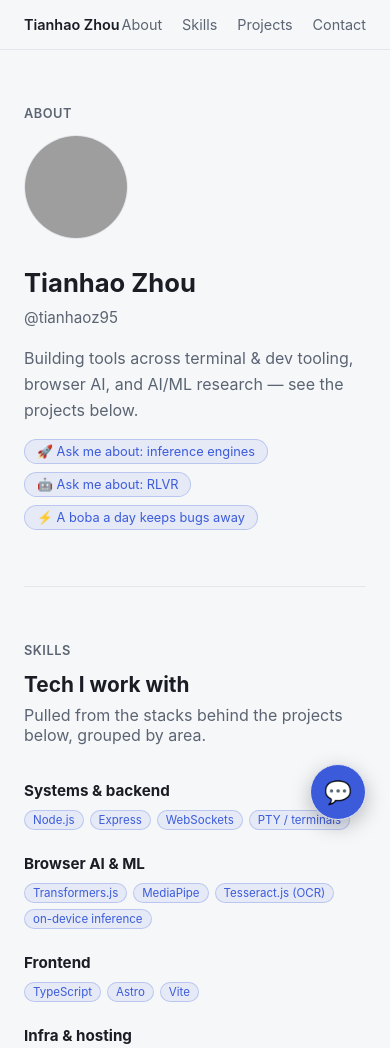
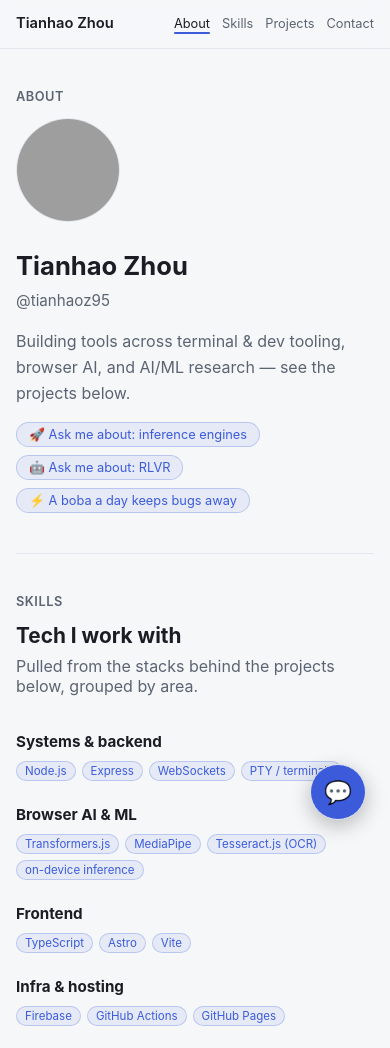
Before and after one commit to tianhaoz95/tianhaoz95, a website built with Vite: page site/index.html in a window 390 px wide. Shown: the top 1048 px of the page. Built offline with nearby package versions, Linux system fonts and the light colour scheme; grey boxes are pictures that could not be loaded.

Commit message:
Polish site UI: fix mobile nav overflow, declutter Projects hero
- Fix real bug: the nav (brand + 4 links, no wrap/shrink) overflowed the
  viewport on narrow screens and dragged the whole page into horizontal
  scroll, clipping text and tags. Added a <480px breakpoint that tightens
  nav spacing/font-size, plus overflow-x: hidden as a safety net.
- Removed the static banner.svg from the site's Projects hero — showing
  the same 3 projects three times in a row (static banner, animated GIF,
  then the full detailed grid) was redundant now that this is a full
  profile page rather than a single-purpose gallery. banner.svg is
  untouched for README, which still uses it independently.
- Added scroll-spy nav active-state highlighting (site/src/scrollSpy.ts),
  using a "last section whose top crossed a fixed line" heuristic rather
  than intersection ratio, which biases toward short sections over tall
  ones.
- Added subtle card depth (box-shadow, deeper on hover) and a chat FAB
  entrance animation + hover tooltip ("Ask about this profile").

Co-Authored-By: Claude Sonnet 5 <noreply@anthropic.com>

```diff
--- a/site/src/chat/chat.css
+++ b/site/src/chat/chat.css
@@ -1,10 +1,35 @@
-.chat-fab {
+.chat-fab-wrap {
   position: fixed;
   right: 24px;
   bottom: 24px;
   z-index: 50;
+  display: flex;
+  align-items: center;
+  gap: 10px;
+  animation: chat-fab-in 0.4s ease 0.6s both;
+}
+.chat-fab-tooltip {
+  background: var(--card-bg);
+  color: var(--text);
+  border: 1px solid var(--border);
+  padding: 6px 12px;
+  border-radius: 8px;
+  font-size: 0.82rem;
+  white-space: nowrap;
+  box-shadow: 0 4px 14px rgba(0, 0, 0, 0.12);
+  opacity: 0;
+  transform: translateX(6px);
+  pointer-events: none;
+  transition: opacity 0.15s ease, transform 0.15s ease;
+}
+.chat-fab-wrap:hover .chat-fab-tooltip {
+  opacity: 1;
+  transform: translateX(0);
+}
+.chat-fab {
   width: 56px;
   height: 56px;
+  flex-shrink: 0;
   border-radius: 50%;
   border: 1px solid var(--border);
   background: var(--accent);
@@ -14,11 +39,26 @@
   align-items: center;
   justify-content: center;
   cursor: pointer;
-  box-shadow: 0 6px 20px rgba(0, 0, 0, 0.25);
-  transition: transform 0.15s ease;
+  box-shadow: 0 6px 20px rgba(0, 0, 0, 0.25), 0 0 0 0 rgba(124, 155, 255, 0.4);
+  transition: transform 0.15s ease, box-shadow 0.15s ease;
 }
 .chat-fab:hover {
   transform: scale(1.06);
+}
+@keyframes chat-fab-in {
+  from {
+    opacity: 0;
+    transform: translateY(12px) scale(0.9);
+  }
+  to {
+    opacity: 1;
+    transform: translateY(0) scale(1);
+  }
+}
+@media (prefers-reduced-motion: reduce) {
+  .chat-fab-wrap {
+    animation: none;
+  }
 }
 
 .chat-panel {
--- a/site/src/chat/ui.ts
+++ b/site/src/chat/ui.ts
@@ -29,11 +29,14 @@ export function initChatUI(handlers: ChatUIHandlers): ChatUIController {
   let pendingImage: File | null = null;
   let hasOpenedOnce = false;
 
-  const fab = document.createElement('button');
-  fab.className = 'chat-fab';
-  fab.setAttribute('aria-label', 'Open AI assistant chat');
-  fab.textContent = '💬';
-  document.body.appendChild(fab);
+  const fabWrap = document.createElement('div');
+  fabWrap.className = 'chat-fab-wrap';
+  fabWrap.innerHTML = `
+    <span class="chat-fab-tooltip">Ask about this profile</span>
+    <button class="chat-fab" aria-label="Open AI assistant chat">💬</button>
+  `;
+  document.body.appendChild(fabWrap);
+  const fab = fabWrap.querySelector('.chat-fab') as HTMLButtonElement;
 
   const panel = document.createElement('aside');
   panel.className = 'chat-panel';
--- a/site/src/main.ts
+++ b/site/src/main.ts
@@ -6,6 +6,7 @@ import { renderSkills } from './sections/skills';
 import { renderProjects } from './sections/projects';
 import { renderContact } from './sections/contact';
 import { initChatSidebar } from './chat/session';
+import { initScrollSpy } from './scrollSpy';
 
 function renderFooter(): HTMLElement {
   const footer = document.createElement('footer');
@@ -28,6 +29,8 @@ function main() {
   page.appendChild(renderFooter());
   app.appendChild(page);
 
+  initScrollSpy();
+
   // Wires up the chat FAB's click listener only — no model download happens
   // until the user actually opens the panel.
   initChatSidebar();
--- /dev/null
+++ b/site/src/scrollSpy.ts
@@ -0,0 +1,46 @@
+/**
+ * Highlights the nav link for whichever section the viewport is currently
+ * scrolled into — the active section is the last one whose top has crossed
+ * a fixed line near the top of the viewport (below the sticky nav), not
+ * whichever section happens to have the largest visible ratio (that biases
+ * toward short sections over tall ones).
+ */
+export function initScrollSpy(): void {
+  const sections = Array.from(document.querySelectorAll<HTMLElement>('section[id]'));
+  const links = new Map<string, HTMLAnchorElement>();
+  document.querySelectorAll<HTMLAnchorElement>('.site-nav .links a').forEach((link) => {
+    const id = link.getAttribute('href')?.slice(1);
+    if (id) links.set(id, link);
+  });
+  if (!sections.length || !links.size) return;
+
+  const setActive = (id: string) => {
+    links.forEach((link, linkId) => link.classList.toggle('active', linkId === id));
+  };
+
+  const LINE = 120; // px from top of viewport, below the sticky nav
+
+  let ticking = false;
+  const update = () => {
+    ticking = false;
+    let current = sections[0];
+    for (const section of sections) {
+      if (section.getBoundingClientRect().top <= LINE) {
+        current = section;
+      }
+    }
+    setActive(current.id);
+  };
+
+  window.addEventListener(
+    'scroll',
+    () => {
+      if (ticking) return;
+      ticking = true;
+      requestAnimationFrame(update);
+    },
+    { passive: true },
+  );
+
+  update();
+}
--- a/site/src/sections/projects.ts
+++ b/site/src/sections/projects.ts
@@ -4,7 +4,7 @@ export function renderProjects(profile: Profile): HTMLElement {
   const section = document.createElement('section');
   section.id = 'projects';
 
-  const { banner, cardCycle } = profile.hero;
+  const { cardCycle } = profile.hero;
 
   const cardsHtml = profile.projects
     .map((project) => {
@@ -32,10 +32,6 @@ export function renderProjects(profile: Profile): HTMLElement {
 
     <div class="hero">
       <picture>
-        <source srcset="${banner.dark}" media="(prefers-color-scheme: dark)" />
-        <img class="hero-banner" src="${banner.light}" alt="${banner.alt}" loading="lazy" />
-      </picture>
-      <picture>
         <source srcset="${cardCycle.dark}" media="(prefers-color-scheme: dark)" />
         <img class="hero-gif" src="${cardCycle.light}" alt="${cardCycle.alt}" loading="lazy" width="${cardCycle.width}" height="${cardCycle.height}" />
       </picture>
--- a/site/src/theme.css
+++ b/site/src/theme.css
@@ -25,9 +25,13 @@
   }
 }
 * { box-sizing: border-box; }
-html { scroll-behavior: smooth; }
+html {
+  scroll-behavior: smooth;
+  overflow-x: hidden;
+}
 body {
   margin: 0;
+  overflow-x: hidden;
   background: var(--bg);
   color: var(--text);
   font-family: -apple-system, BlinkMacSystemFont, "Segoe UI", Roboto, Helvetica, Arial, sans-serif;
@@ -88,12 +92,32 @@ h2 {
   gap: 20px;
 }
 .site-nav a {
+  position: relative;
   color: var(--muted);
   text-decoration: none;
   font-size: 0.9rem;
+  padding-bottom: 2px;
+  transition: color 0.15s ease;
+}
+.site-nav a::after {
+  content: "";
+  position: absolute;
+  left: 0;
+  right: 100%;
+  bottom: -1px;
+  height: 2px;
+  background: var(--accent);
+  border-radius: 2px;
+  transition: right 0.2s ease;
 }
 .site-nav a:hover {
   color: var(--accent);
+}
+.site-nav a.active {
+  color: var(--text);
+}
+.site-nav a.active::after {
+  right: 0;
 }
 
 /* about */
@@ -172,11 +196,13 @@ h2 {
   flex-direction: column;
   text-decoration: none;
   color: inherit;
-  transition: transform 0.15s ease, border-color 0.15s ease;
+  box-shadow: 0 1px 2px rgba(0, 0, 0, 0.04);
+  transition: transform 0.18s ease, border-color 0.18s ease, box-shadow 0.18s ease;
 }
 .card:hover {
   transform: translateY(-3px);
   border-color: var(--accent);
+  box-shadow: 0 12px 24px rgba(0, 0, 0, 0.12);
 }
 .card-media {
   height: 160px;
@@ -223,11 +249,12 @@ h2 {
 .hero img {
   border-radius: 16px;
   border: 1px solid var(--border);
+  box-shadow: 0 8px 24px rgba(0, 0, 0, 0.1);
 }
 .hero-banner,
 .hero-gif {
   width: 100%;
-  max-width: 600px;
+  max-width: 640px;
 }
 
 /* contact */
@@ -269,3 +296,24 @@ footer a { color: var(--accent); }
     text-align: left;
   }
 }
+
+@media (max-width: 480px) {
+  .site-nav {
+    padding: 14px 16px;
+  }
+  .site-nav .brand {
+    font-size: 0.92rem;
+  }
+  .site-nav .links {
+    gap: 12px;
+  }
+  .site-nav a {
+    font-size: 0.8rem;
+  }
+  .page {
+    padding: 0 16px 40px;
+  }
+  section {
+    padding: 40px 0;
+  }
+}
```
